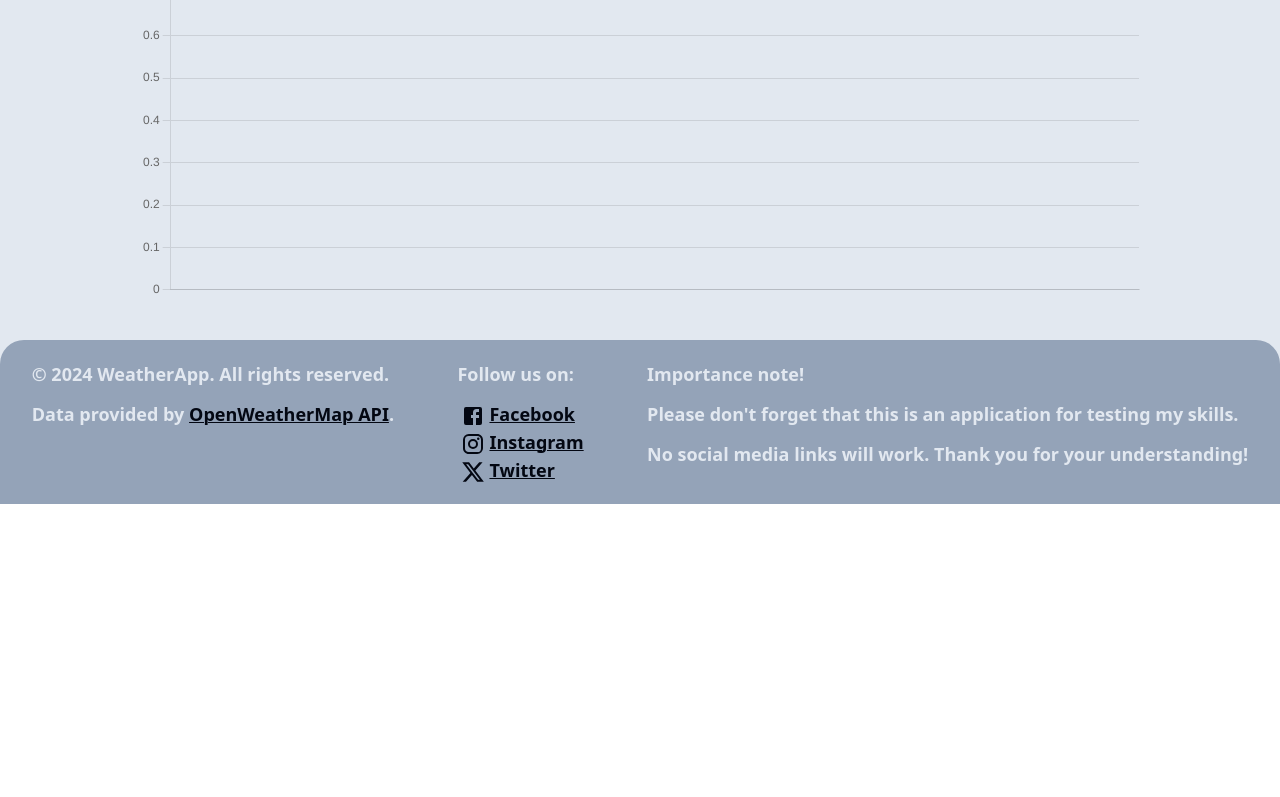
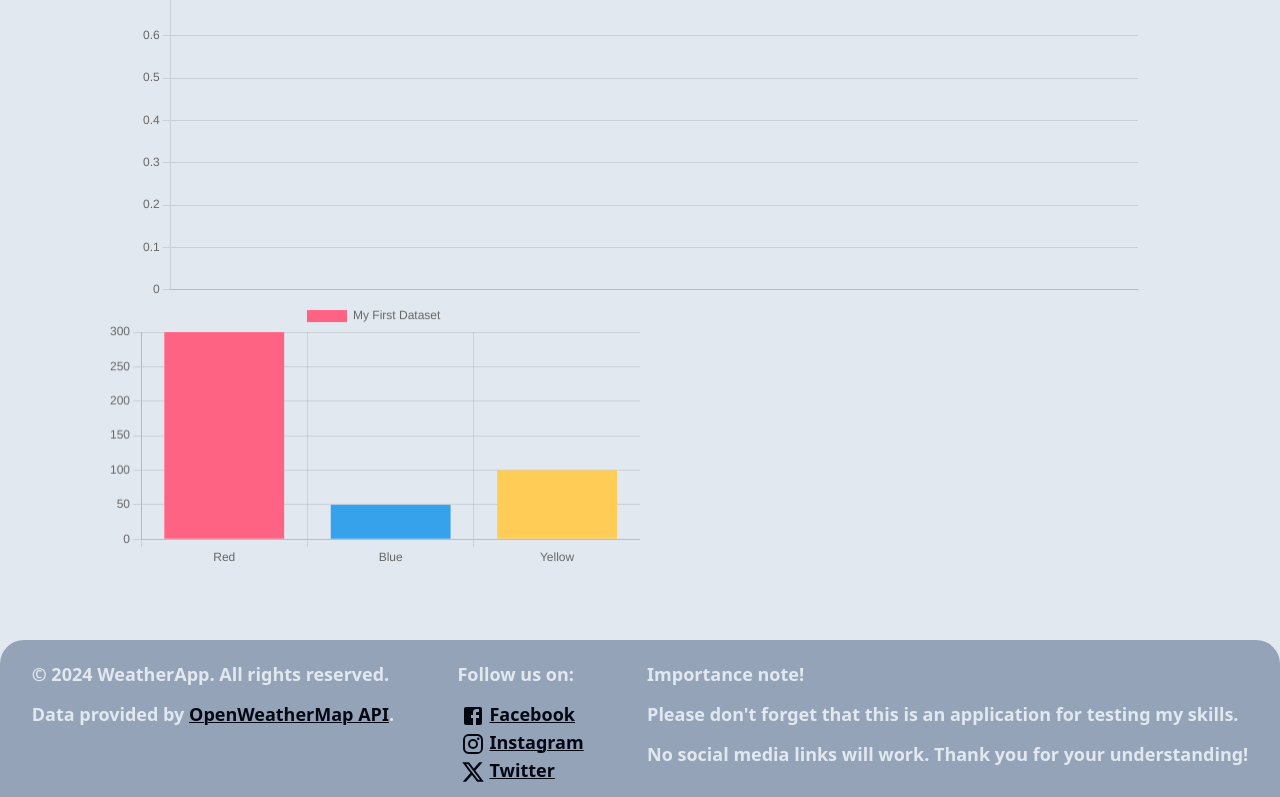
Before and after one commit to Alexandru2401/weather-react-app, a React (Create React App) app: page /about in a window 1280 px wide. Shown: the part 518-1315 px from the top of the page. Before the commit the page ends 1022 px from the top, so only its background shows below. Built offline with nearby package versions, Linux system fonts and the light colour scheme; no server answers.

Commit message:
Adding barChart comp for presure levels

```diff
--- /dev/null
+++ b/src/components/about/BarChart.jsx
@@ -0,0 +1,44 @@
+import { Bar } from "react-chartjs-2";
+import {
+  Chart as Chartjs,
+  CategoryScale,
+  LinearScale,
+  BarElement,
+  Title,
+  Tooltip,
+  Legend,
+} from "chart.js";
+
+Chartjs.register(
+  CategoryScale,
+  LinearScale,
+  BarElement,
+  Title,
+  Tooltip,
+  Legend
+);
+const data = {
+  labels: ["Red", "Blue", "Yellow"],
+  datasets: [
+    {
+      label: "My First Dataset",
+      data: [300, 50, 100],
+      backgroundColor: [
+        "rgb(255, 99, 132)",
+        "rgb(54, 162, 235)",
+        "rgb(255, 205, 86)",
+      ],
+      hoverOffset: 4,
+    },
+  ],
+};
+
+export default function BarChart() {
+  const options = {};
+
+  return (
+    <div style={{ width: "50%", height: "300px" }}>
+      <Bar options={options} data={data} />
+    </div>
+  );
+}
--- a/src/components/about/LineChart.jsx
+++ b/src/components/about/LineChart.jsx
@@ -33,7 +33,7 @@ export default function LineChart({ data }) {
         hoverOffset: 4,
         backgroundColor: "rgba(75,192,192,0.4)",
         borderColor: "rgba(75,192,192,1)",
-        borderWidth: 1,
+        borderWidth: 2,
         fill: true,
       },
     ],
--- a/src/pages/About.jsx
+++ b/src/pages/About.jsx
@@ -1,6 +1,7 @@
 import { useState, useEffect } from "react";
 import WeatherForecast from "../components/about/WeatherForecast";
 import LineChart from "../components/about/LineChart";
+import BarChart from "../components/about/BarChart";
 export default function About() {
   const KEY = process.env.REACT_APP_API_KEY;
   const [data, setData] = useState([]);
@@ -12,6 +13,7 @@ export default function About() {
     )
       .then((response) => response.json())
       .then((data) => setData(data));
+    console.log(data);
   }, [city, KEY]);
 
   const humidityData = data.list
@@ -19,7 +21,13 @@ export default function About() {
         humidity: item.main.humidity,
       }))
     : [];
-console.log(humidityData)
+
+  const pressureData = data.list
+    ? data.list.map((item) => ({
+        pressure: item.main.pressure,
+      }))
+    : [];
+
   function handleSearchCity(newCity) {
     if (newCity.trim()) {
       setCity(newCity);
@@ -29,7 +37,8 @@ console.log(humidityData)
   return (
     <div className="w-10/12 m-auto">
       <WeatherForecast data={data} city={city} onSubmit={handleSearchCity} />
-      <LineChart data={humidityData}/>
+      <LineChart data={humidityData} />
+      <BarChart />
     </div>
   );
 }
```
